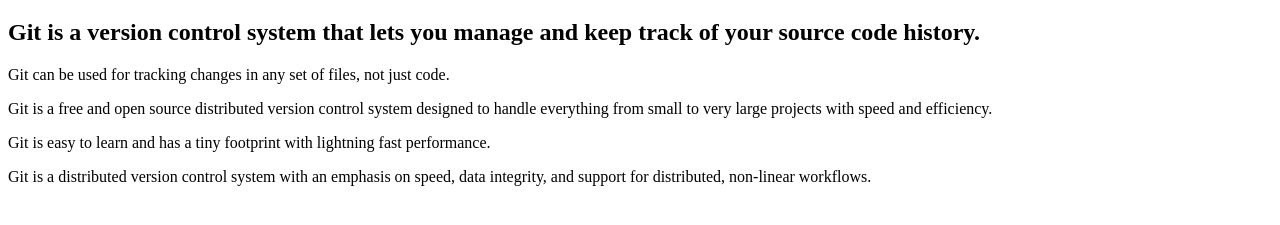
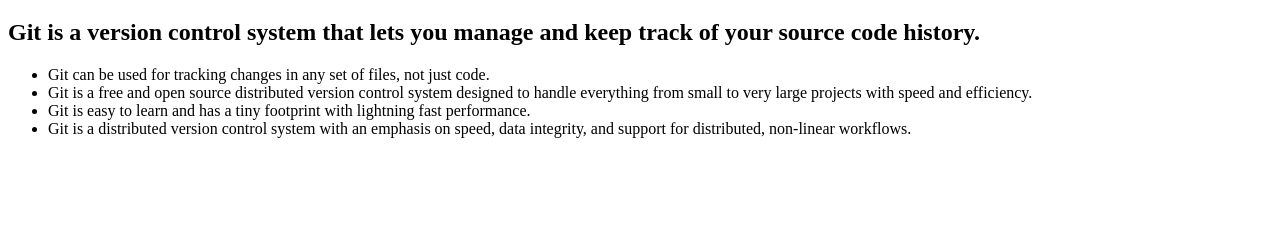
Before and after one commit to XploR5/GitLearning, a plain HTML site: page index.html in a window 1280 px wide. Shown: the part 61-286 px from the top of the page. Drawn offline with Linux system fonts and the light colour scheme.

Commit message:
Made cosmatic changes to the index.html file. Added a new paragraph to the index.html file.

```diff
--- a/index.html
+++ b/index.html
@@ -14,21 +14,23 @@
       Git is a version control system that lets you manage and keep track of
       your source code history.
     </h2>
-    <p>
-      Git can be used for tracking changes in any set of files, not just code.
-    </p>
-    <p>
-      Git is a free and open source distributed version control system designed
-      to handle everything from small to very large projects with speed and
-      efficiency.
-    </p>
-    <p>
-      Git is easy to learn and has a tiny footprint with lightning fast
-      performance.
-    </p>
-    <p>
-      Git is a distributed version control system with an emphasis on speed,
-      data integrity, and support for distributed, non-linear workflows.
-    </p>
+    <ul>
+      <li>
+        Git can be used for tracking changes in any set of files, not just code.
+      </li>
+      <li>
+        Git is a free and open source distributed version control system
+        designed to handle everything from small to very large projects with
+        speed and efficiency.
+      </li>
+      <li>
+        Git is easy to learn and has a tiny footprint with lightning fast
+        performance.
+      </li>
+      <li>
+        Git is a distributed version control system with an emphasis on speed,
+        data integrity, and support for distributed, non-linear workflows.
+      </li>
+    </ul>
   </body>
 </html>
```
